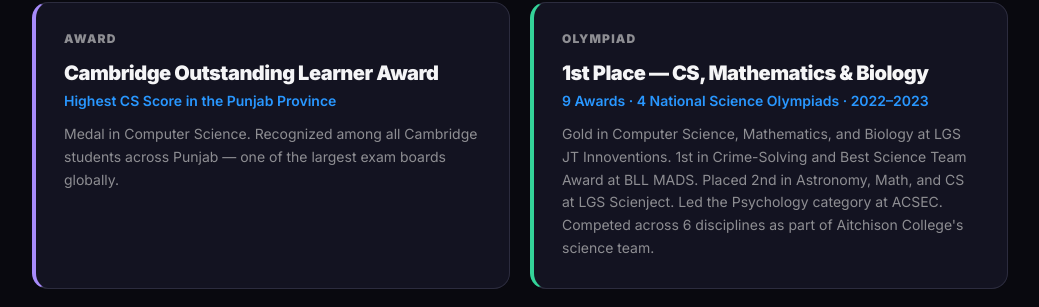
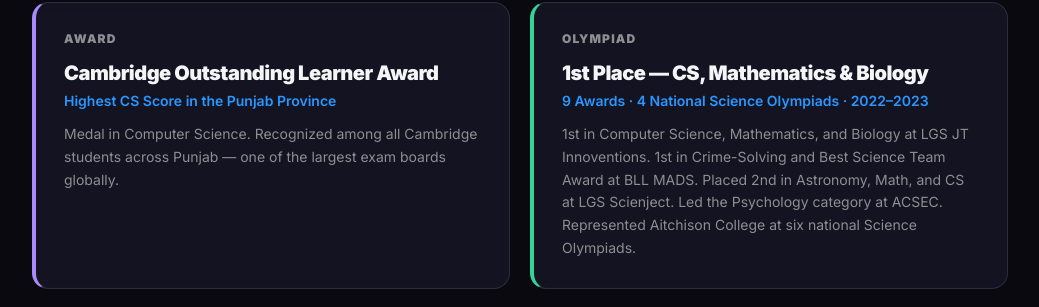
Before and after one commit to hasan-malik/hasan-malik.github.io, a React (Vite) app: page / in a window 1280 px wide. Shown: the part 4198-4505 px from the top of the page, without its empty margins (120-1159 px from the left). Built offline with nearby package versions, Linux system fonts and the light colour scheme.

Commit message:
fix: update Science Olympiad description wording

```diff
--- a/src/components/Achievements.jsx
+++ b/src/components/Achievements.jsx
@@ -33,7 +33,7 @@
     title: '1st Place — CS, Mathematics & Biology',
     subtitle: '9 Awards · 4 National Science Olympiads · 2022–2023',
     detail:
-      'Gold in Computer Science, Mathematics, and Biology at LGS JT Innoventions. 1st in Crime-Solving and Best Science Team Award at BLL MADS. Placed 2nd in Astronomy, Math, and CS at LGS Scienject. Led the Psychology category at ACSEC. Competed across 6 disciplines as part of Aitchison College\'s science team.',
+      '1st in Computer Science, Mathematics, and Biology at LGS JT Innoventions. 1st in Crime-Solving and Best Science Team Award at BLL MADS. Placed 2nd in Astronomy, Math, and CS at LGS Scienject. Led the Psychology category at ACSEC. Represented Aitchison College at six national Science Olympiads.',
     accent: 'border-l-emerald-400',
     glow: 'hover:border-emerald-400/30',
   },
```
